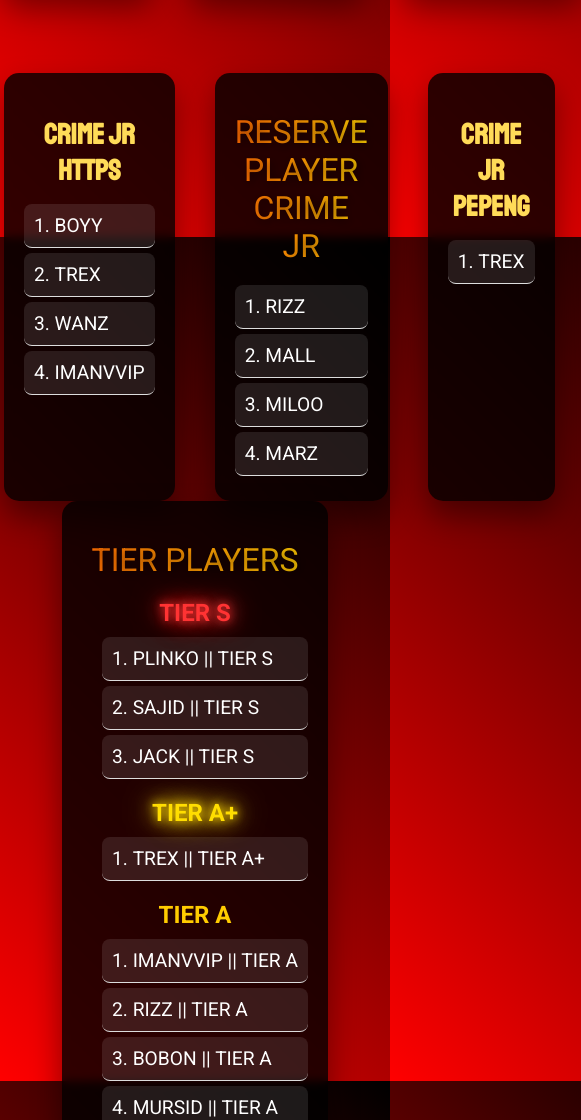
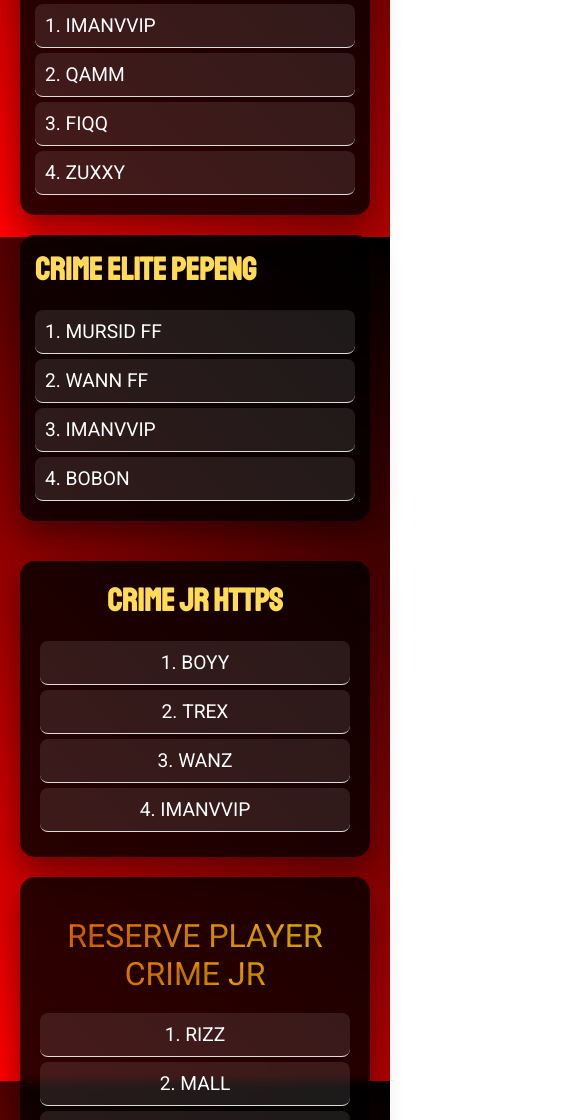
Before and after one commit to BenzEpep/Index.html, a plain HTML site: page index.html in a window 390 px wide. Shown: the part 607-1727 px from the top of the page, 581 px wide, since content can reach past the window. Drawn offline with Linux system fonts and the light colour scheme.

Commit message:
Add files via upload

```diff
--- a/index.html
+++ b/index.html
@@ -6,12 +6,16 @@
     <title>CIRCLE CRIME || ALL BASE</title>
     <link href="https://fonts.googleapis.com/css2?family=Roboto:wght@400;500;700&family=Staatliches&display=swap" rel="stylesheet">
     <style>
+        * {
+            margin: 0;
+            padding: 0;
+            box-sizing: border-box;
+        }
+
         body {
             background: linear-gradient(45deg, #ff0000, #000000); /* Gradien merah dan hitam */
             font-family: 'Roboto', sans-serif;
             color: #fff;
-            margin: 0;
-            padding: 0;
             display: flex;
             justify-content: center;
             align-items: center;
@@ -19,12 +23,7 @@
             min-height: 100vh;
             background-attachment: fixed;
             text-align: center;
-            box-sizing: border-box;
-        }
-
-        h1, h2 {
-            font-family: 'Staatliches', cursive;
-            margin-bottom: 20px;
+            padding: 20px;
         }
 
         h1 {
@@ -34,20 +33,22 @@
             background-clip: text;
             color: transparent;
             text-shadow: 2px 2px 10px rgba(0, 0, 0, 0.6);
+            margin-bottom: 40px;
         }
 
         h2 {
-            font-size: 1.8rem;
+            font-family: 'Staatliches', cursive;
+            font-size: 2rem;
             color: #ffdb58;
-            margin-bottom: 15px;
+            margin-bottom: 20px;
         }
 
         .grid-container {
             display: grid;
-            grid-template-columns: repeat(3, 1fr);
-            gap: 40px;
-            width: 98%;
-            max-width: 1600px;
+            grid-template-columns: 1fr 1fr 1fr; /* 3 kolom untuk desktop */
+            gap: 20px;
+            width: 100%;
+            max-width: 1200px;
             margin-bottom: 40px;
         }
 
@@ -57,14 +58,14 @@
             box-shadow: 0 15px 30px rgba(0, 0, 0, 0.4);
             padding: 20px;
             backdrop-filter: blur(5px);
+            text-align: left;
         }
 
         ol {
             list-style-position: inside;
             padding: 0;
-            text-align: left;
+            margin: 0;
             font-size: 1.2rem;
-            margin: 0;
         }
 
         li {
@@ -83,12 +84,13 @@
             color: #fff;
         }
 
+        /* Bahagian CRIME JR */
         .crime-jr-container {
             display: grid;
-            grid-template-columns: repeat(3, 1fr);
-            gap: 40px;
-            width: 98%;
-            max-width: 1600px;
+            grid-template-columns: 1fr 1fr 1fr;
+            gap: 20px;
+            width: 100%;
+            max-width: 1200px;
             margin-top: 40px;
         }
 
@@ -109,28 +111,28 @@
         }
 
         .tier-s {
-            color: #FF3333; /* TIER S - Merah berkilau */
+            color: #FF3333;
             text-shadow: 0 0 10px #FF3333, 0 0 20px #FF3333, 0 0 30px #FF3333;
         }
 
         .tier-a-plus {
-            color: #FFDD00; /* TIER A+ - Emas berkilau */
+            color: #FFDD00;
             text-shadow: 0 0 10px #FFDD00, 0 0 20px #FFDD00, 0 0 30px #FFDD00;
         }
 
         .tier-a {
-            color: #ffcc00; /* TIER A - Kuning */
+            color: #ffcc00;
         }
 
         .tier-b {
-            color: #c0c0c0; /* TIER B - Silver pekat */
+            color: #c0c0c0;
         }
 
         ol.tier-list {
             padding-left: 20px;
         }
 
-        /* Menambah CSS untuk meletakkan tajuk di tengah */
+        /* Menambahkan ruang dan penyelarasan tajuk */
         .reserve-title, .tier-title {
             text-align: center;
             font-size: 2rem;
@@ -143,26 +145,32 @@
             margin-bottom: 20px;
         }
 
-        /* Flexbox untuk memastikan elemen berada di tengah */
-        .reserve-title {
-            display: flex;
-            justify-content: center;
-            align-items: center;
-            width: 100%; /* Pastikan mengambil seluruh lebar */
+        /* Menyusun komponen supaya tidak terlalu luas di pelbagai saiz skrin */
+        .container {
+            width: 100%;
+            max-width: 1200px;
+            margin: 0 auto;
         }
 
-        .tier-players-container {
-            display: grid;
-            grid-template-columns: 1fr; /* 1 column */
-            gap: 40px;
-            padding: 20px;
+        @media (max-width: 768px) {
+            .grid-container, .crime-jr-container {
+                grid-template-columns: 1fr; /* 1 kolom untuk skrin kecil */
             }
 
+            .section {
+                padding: 15px; /* Kurangkan padding untuk skrin kecil */
+            }
+
+            .tier, .tier-list {
+                font-size: 1rem; /* Saiz font lebih kecil untuk skrin kecil */
+            }
+        }
     </style>
 </head>
 <body>
     <h1>CIRCLE CRIME || ALL BASE</h1>
 
+    <div class="container">
         <div class="grid-container">
             <div class="section">
                 <h2>CRIME ELITE HTTPS</h2>
@@ -269,5 +277,6 @@
                 <li>WANN FF || TIER B</li>
             </ol>
         </div>
+    </div>
 </body>
 </html>
```
Lines whose indentation alone changed are shown as unchanged.
